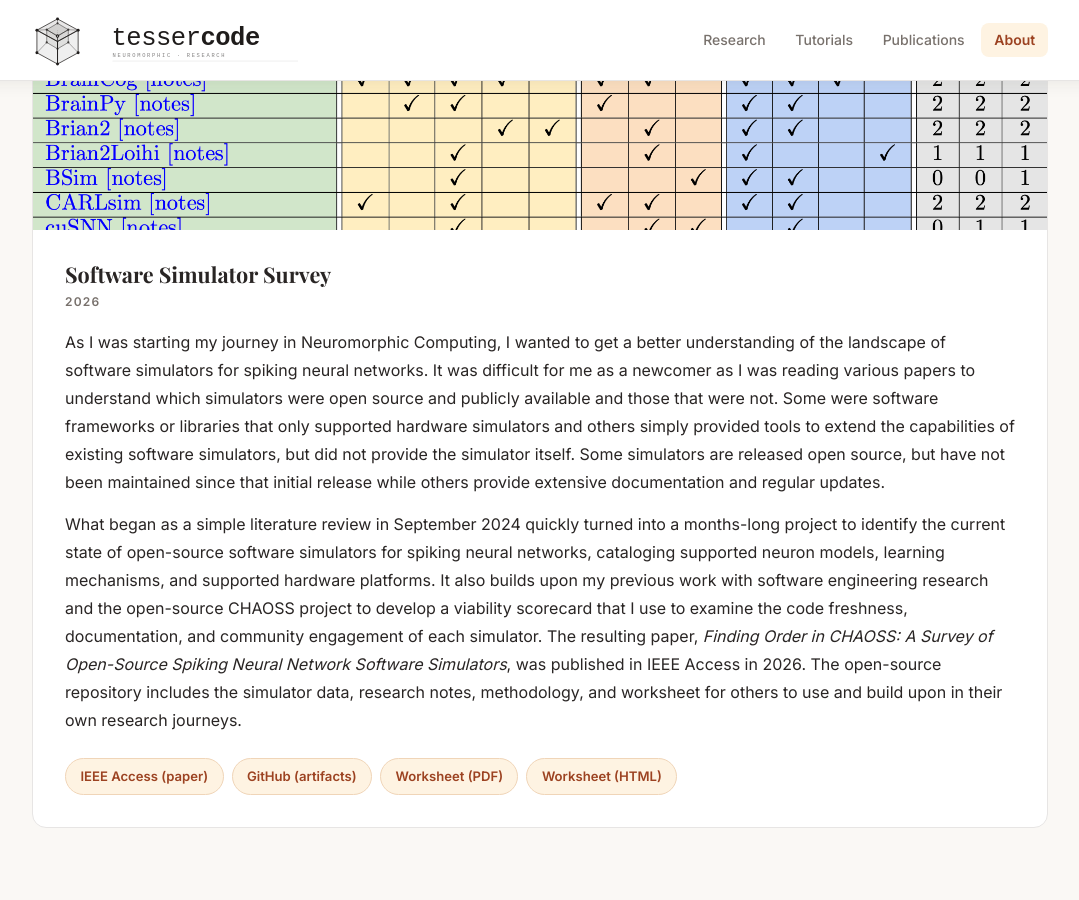
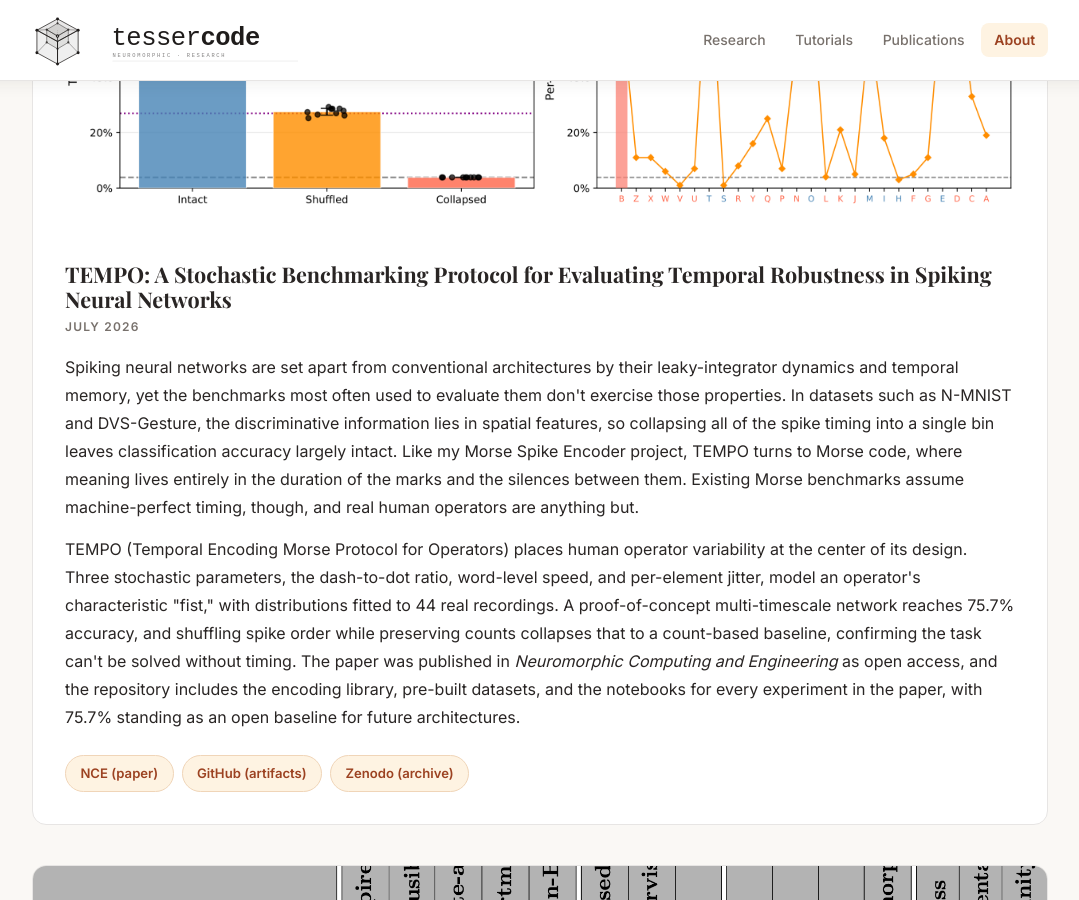
Before and after one commit to tessercode/tessercode.github.io, a Jekyll site: the page built from publications/index.html, in a window 1280 px wide and 900 px high, scrolled down 703 px. Shown: the whole window, without its empty margins (100-1179 px from the left). Built offline with Jekyll 4.4.1, drawn with Linux system fonts in a browser that asks for light colours.

Commit message:
Add TEMPO publication to Publications page
Co-Authored-By: Claude Opus 5.5 <noreply@anthropic.com>

```diff
--- a/publications/index.html
+++ b/publications/index.html
@@ -20,6 +20,28 @@ description: Papers, preprints, and academic work in neuromorphic computing and
   <div class="section-inner">
 
     <div class="research-entries">
+
+      <!-- ==================== TEMPO ==================== -->
+      <article class="research-entry">
+        <div class="research-entry-media">
+          <img src="/assets/img/research/tempo-header.png" alt="Bar chart and per-letter plot showing classification accuracy dropping from about 76% with intact spike timing to about 27% with shuffled spikes and near chance with timing collapsed" class="research-entry-img" />
+        </div>
+        <div class="research-entry-body">
+          <h2 class="research-entry-title">TEMPO: A Stochastic Benchmarking Protocol for Evaluating Temporal Robustness in Spiking Neural Networks</h2>
+          <time class="research-entry-date" datetime="2026-07">July 2026</time>
+          <p>
+            Spiking neural networks are set apart from conventional architectures by their leaky-integrator dynamics and temporal memory, yet the benchmarks most often used to evaluate them don't exercise those properties. In datasets such as N-MNIST and DVS-Gesture, the discriminative information lies in spatial features, so collapsing all of the spike timing into a single bin leaves classification accuracy largely intact. Like my Morse Spike Encoder project, TEMPO turns to Morse code, where meaning lives entirely in the duration of the marks and the silences between them. Existing Morse benchmarks assume machine-perfect timing, though, and real human operators are anything but.
+          </p>
+          <p>
+            TEMPO (Temporal Encoding Morse Protocol for Operators) places human operator variability at the center of its design. Three stochastic parameters, the dash-to-dot ratio, word-level speed, and per-element jitter, model an operator's characteristic "fist," with distributions fitted to 44 real recordings. A proof-of-concept multi-timescale network reaches 75.7% accuracy, and shuffling spike order while preserving counts collapses that to a count-based baseline, confirming the task can't be solved without timing. The paper was published in <em>Neuromorphic Computing and Engineering</em> as open access, and the repository includes the encoding library, pre-built datasets, and the notebooks for every experiment in the paper, with 75.7% standing as an open baseline for future architectures.
+          </p>
+          <div class="research-entry-links">
+            <a href="https://iopscience.iop.org/article/10.1088/2634-4386/ae84f7/meta" class="link-chip">NCE (paper)</a>
+            <a href="https://github.com/tessercode/tempo" class="link-chip">GitHub (artifacts)</a>
+            <a href="https://doi.org/10.5281/zenodo.20648716" class="link-chip">Zenodo (archive)</a>
+          </div>
+        </div>
+      </article>
 
       <!-- ==================== Software Simulator Survey ==================== -->
       <article class="research-entry">
```
Also changed, not shown: assets/img/research/tempo-header.png (added).
